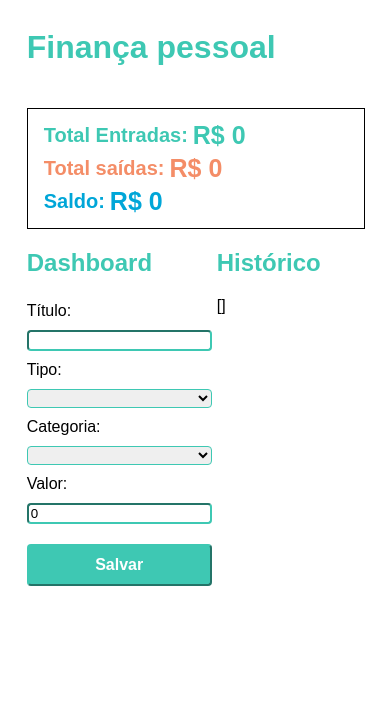
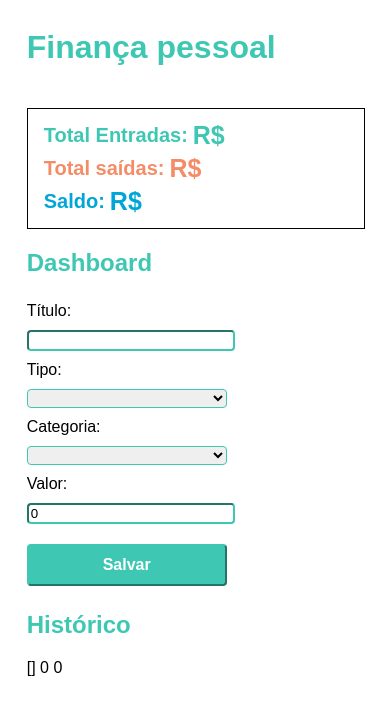
Before and after one commit to Jompa14/financa-pessoal, a Vue app: page / in a window 390 px wide. Shown: the top 714 px of the page. Built offline with nearby package versions, Linux system fonts and the light colour scheme; the HTML template or start-up script is replaced by a standard one.

Commit message:
remove componente painel

```diff
--- a/src/components/dashUsuario.vue
+++ b/src/components/dashUsuario.vue
@@ -1,11 +1,17 @@
 <template lang="html">
     <div class="alinhamento div-pai">
 
-        <painel-resumo
-            :totalSaidas="totalSaidas"
-            :totalEntradas="totalEntradas"
-            :saldo="saldo"
-        ></painel-resumo>
+        <div class="painel-resumo">
+            <div
+                v-for="p, index in painel"
+                :key="index"
+                :style="{color: '#' + p.cor}"
+                class="valores"
+            >
+                <p>{{p.texto}}</p>
+                <p>R$ {{p.valor}}</p>
+            </div>
+        </div>
         <div class="dashMaisTabela">
             <div class="box">
                 <h2>Dashboard</h2>
@@ -31,8 +37,8 @@
                             name="tipo"
                             required
                             >
-                            <option value="valor1">Entrada</option>
-                            <option value="valor2">Saída</option>
+                            <option value="entrada">Entrada</option>
+                            <option value="saida">Saída</option>
                         </select>
                     </div>
                     <div class="inputLabel">
@@ -43,11 +49,11 @@
                             name="categoria"
                             required
                         >
-                            <option value="1">Saúde</option>
-                            <option value="2">Alimentação</option>
-                            <option value="3">Despesas fixas</option>
-                            <option value="4">Mimos</option>
-                            <option value="5">Jobs</option>
+                            <option value="saude">Saúde</option>
+                            <option value="alimentacao">Alimentação</option>
+                            <option value="despesas">Despesas fixas</option>
+                            <option value="mimos">Mimos</option>
+                            <option value="jobs">Jobs</option>
                         </select>
                     </div>
                     <div class="inputLabel">
@@ -76,6 +82,8 @@
 
                     </div>
                     {{listaTransacoes}}
+                    {{totalSaidas}}
+                    {{totalEntradas}}
                 </div>
 
             </div>
@@ -84,13 +92,26 @@
 </template>
 
 <script>
-import painelResumo from './/painelResumo.vue'
 export default {
-    components: {
-        painelResumo,
-    },
     data() {
         return {
+            painel: [
+                {
+                    texto: 'Total Entradas:',
+                    valor: this.totalEntradas,
+                    cor: '3ec8b3',
+                },
+                {
+                    texto: 'Total saídas:',
+                    valor: this.totalSaidas,
+                    cor: 'f48d67',
+                },
+                {
+                    texto: 'Saldo:',
+                    valor: this.saldo,
+                    cor: '00a6d8',
+                },
+            ],
             transacao: {
                 titulo: '',
                 tipo: '',
@@ -106,6 +127,11 @@ export default {
     },
     methods: {
         submeter(objeto) {
+            objeto.tipo === 'entrada'
+                ? this.totalEntradas += parseInt(objeto.valor)
+                : this.totalSaidas += parseInt(objeto.valor)
+            this.saldo = this.totalEntradas - this.totalSaidas
+            console.log(this.totalSaidas, this.totalEntradas, this.saldo)
             objeto.data = this.retornaData()
             this.listaTransacoes.push({...objeto})
         },
@@ -123,8 +149,48 @@ export default {
         display: flex;
         flex-direction: column;
     }
+    .painel-resumo {
+        border: 1px solid black;
+        width: 100%;
+        display: flex;
+        justify-content: space-around;
+        align-items: center;
+        .valores {
+            padding: 15px 0;
+        }
+        p {
+            font-weight: bold;
+            margin: 0;
+            font-size: 20px;
+        }
+        p:nth-child(2) {
+            font-size: 25px;
+        }
+        @media (max-width: 600px) {
+            flex-direction: column;
+            align-items: flex-start;
+            padding: 10px 0;
+            p {
+                margin-top: 2px;
+                margin-bottom: 2px;
+            }
+            p:nth-child(2) {
+                margin-left: 5px;
+            }
+            .valores {
+                margin-left: 16px;
+                display: flex;
+                align-items: center;
+                padding-top: 0;
+                padding-bottom: 0;
+            }
+        }
+    }
     .dashMaisTabela {
         display: flex;
+        @media (max-width: 600px) {
+            flex-direction: column;
+        }
     }
     .box {
         display: flex;
--- a/src/components/painelResumo.vue
+++ /dev/null
@@ -1,95 +0,0 @@
-<template lang="html">
-    <div>
-        <div class="div-pai">
-            <div
-                v-for="p, index in painel"
-                :key="index"
-                :style="{color: '#' + p.cor}"
-                class="valores"
-            >
-                <p>{{p.texto}}</p>
-                <p>R$ {{p.valor}}</p>
-            </div>
-        </div>
-    </div>
-</template>
-
-<script>
-export default {
-    props: {
-        totalEntradas: {
-            default: 0,
-            type: Number,
-        },
-        totalSaidas: {
-            default: 0,
-            type: Number,
-        },
-        saldo: {
-            default: 0,
-            type: Number,
-        },
-    },
-    data() {
-        return {
-            painel: [
-                {
-                    texto: 'Total Entradas:',
-                    valor: this.totalEntradas,
-                    cor: '3ec8b3',
-                },
-                {
-                    texto: 'Total saídas:',
-                    valor: this.totalSaidas,
-                    cor: 'f48d67',
-                },
-                {
-                    texto: 'Saldo:',
-                    valor: this.saldo,
-                    cor: '00a6d8',
-                },
-            ],
-        }
-    }
-}
-</script>
-
-<style lang="scss" scoped>
-    .div-pai {
-        border: 1px solid black;
-        width: 100%;
-        display: flex;
-        justify-content: space-around;
-        align-items: center;
-        .valores {
-            padding: 15px 0;
-        }
-        p {
-            font-weight: bold;
-            margin: 0;
-            font-size: 20px;
-        }
-        p:nth-child(2) {
-            font-size: 25px;
-        }
-        @media (max-width: 600px) {
-            flex-direction: column;
-            align-items: flex-start;
-            padding: 10px 0;
-            p {
-                margin-top: 2px;
-                margin-bottom: 2px;
-            }
-            p:nth-child(2) {
-                margin-left: 5px;
-            }
-            .valores {
-                margin-left: 16px;
-                display: flex;
-                align-items: center;
-                padding-top: 0;
-                padding-bottom: 0;
-            }
-        }
-    }
-</style>
```
